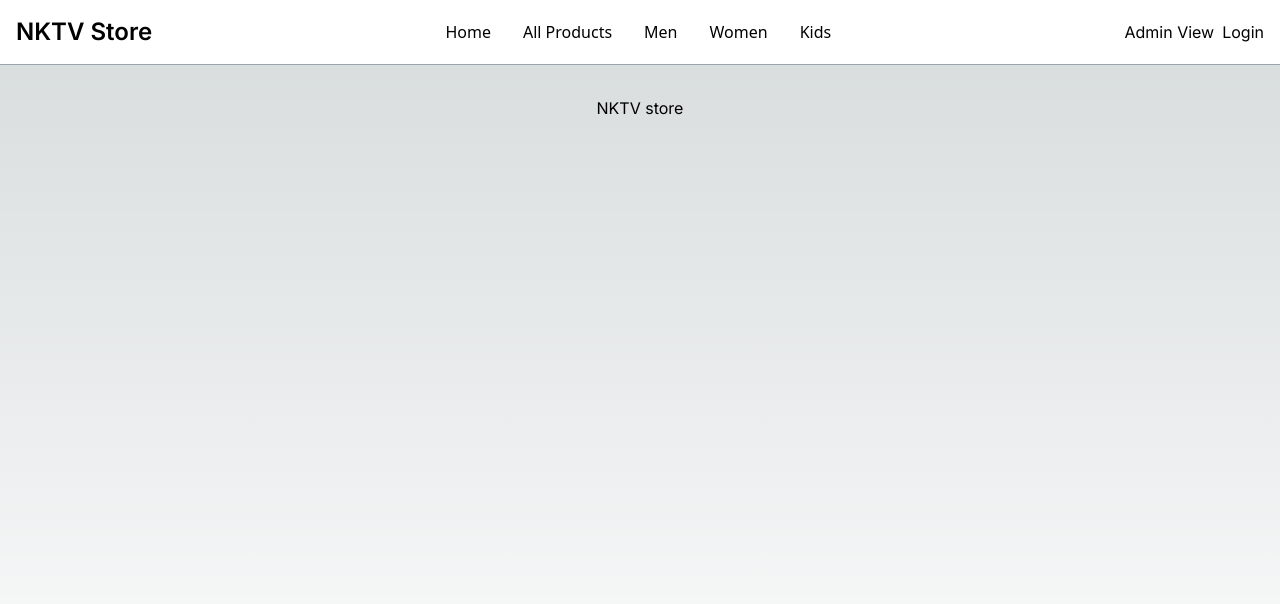
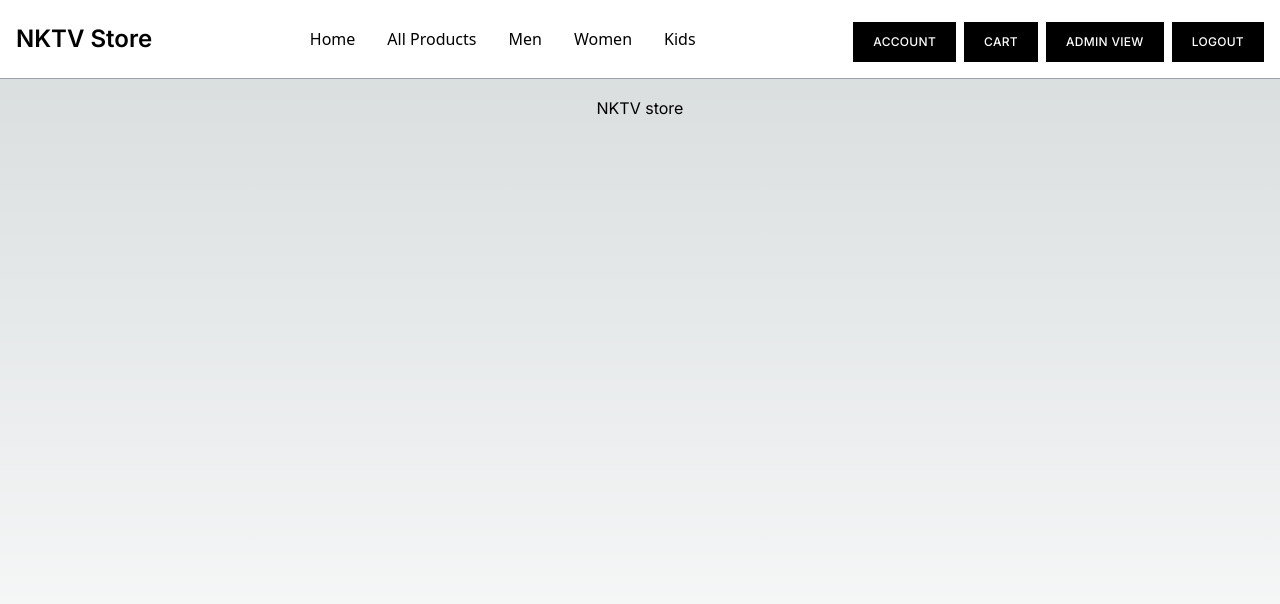
Before and after one commit to nainoaktv/nktv-store, a Next.js app: page / in a window 1280 px wide. Shown: the top 604 px of the page. Built offline with nearby package versions, Linux system fonts and the light colour scheme.

Commit message:
add nav btn styling

```diff
--- a/src/app/globals.css
+++ b/src/app/globals.css
@@ -26,6 +26,6 @@ body {
     rgb(var(--background-start-rgb));
 }
 
-.btn-text {
-  @apply text-black;
+.nav-btn {
+  @apply mt-1.5 inline-block bg-black px-5 py-3 text-xs font-medium uppercase tracking-wide text-white;
 }
--- a/src/components/Navbar/index.js
+++ b/src/components/Navbar/index.js
@@ -1,10 +1,10 @@
 "use client";
 
-import { adminNavOptions, navOptions } from "@/utils";
+import { adminNavOptions, navOptions, styles } from "@/utils";
 import { Fragment } from "react";
 
 const isAdminView = false;
-const isAuthUser = false;
+const isAuthUser = true;
 const user = {
   role: "admin",
 };
@@ -51,21 +51,21 @@ export default function Navbar() {
           <div className="flex md:order-2 gap-2">
             {!isAdminView && isAuthUser ? (
               <Fragment>
-                <button className="btn-text">Account</button>
-                <button className="btn-text">Cart</button>
+                <button className="nav-btn">Account</button>
+                <button className="nav-btn">Cart</button>
               </Fragment>
             ) : null}
             {user?.role === "admin" ? (
               isAdminView ? (
-                <button className="btn-text">Customer View</button>
+                <button className="nav-btn">Customer View</button>
               ) : (
-                <button className="btn-text">Admin View</button>
+                <button className="nav-btn">Admin View</button>
               )
             ) : null}
             {isAuthUser ? (
-              <button className="btn-text">Logout</button>
+              <button className="nav-btn">Logout</button>
             ) : (
-              <button className="btn-text">Login</button>
+              <button className="nav-btn">Login</button>
             )}
             <button
               data-collapse-toggle="navbar-sticky"
@@ -83,9 +83,9 @@ export default function Navbar() {
                 xmlns="http://www.w3.org/2000/svg"
               >
                 <path
-                  fill-rule="evenodd"
+                  fillRule="evenodd"
                   d="M3 5a1 1 0 011-1h12a1 1 0 110 2H4a1 1 0 01-1-1zM3 10a1 1 0 011-1h12a1 1 0 110 2H4a1 1 0 01-1-1zM3 15a1 1 0 011-1h12a1 1 0 110 2H4a1 1 0 01-1-1z"
-                  clip-rule="evenodd"
+                  clipRule="evenodd"
                 ></path>
               </svg>
             </button>
```
